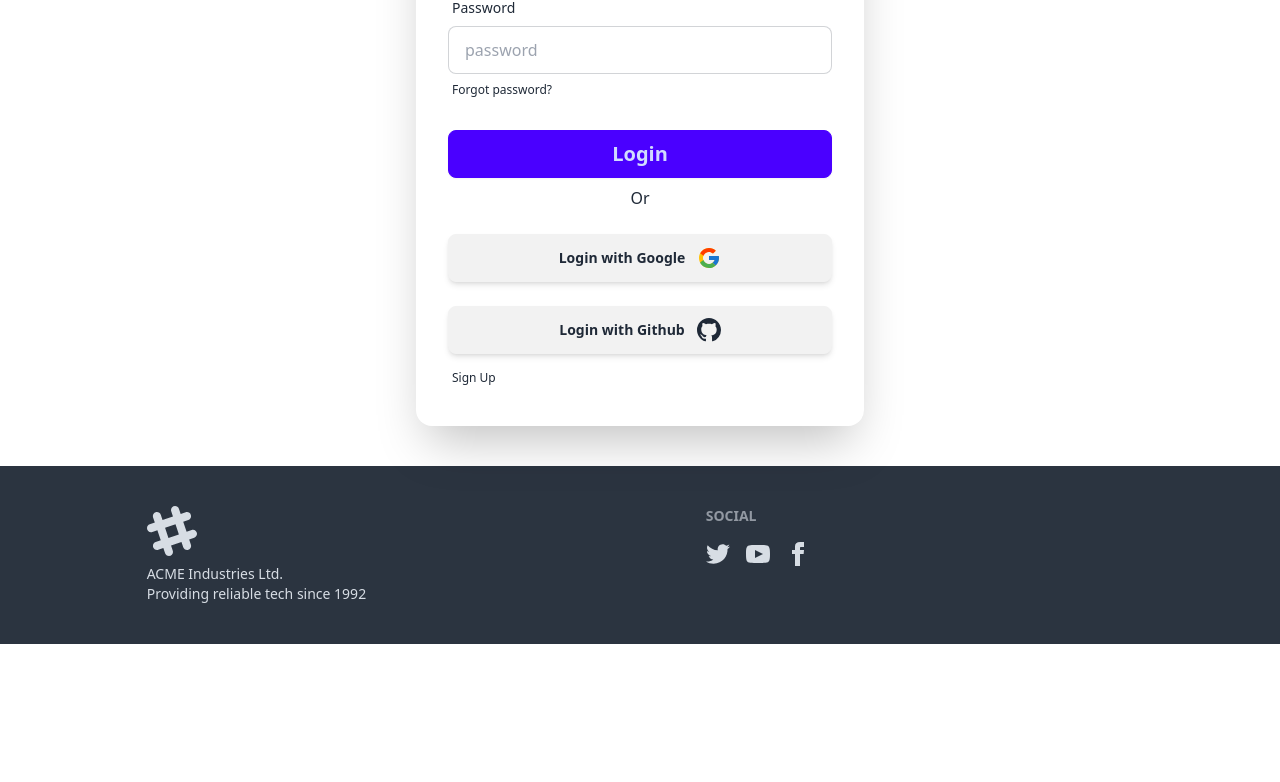
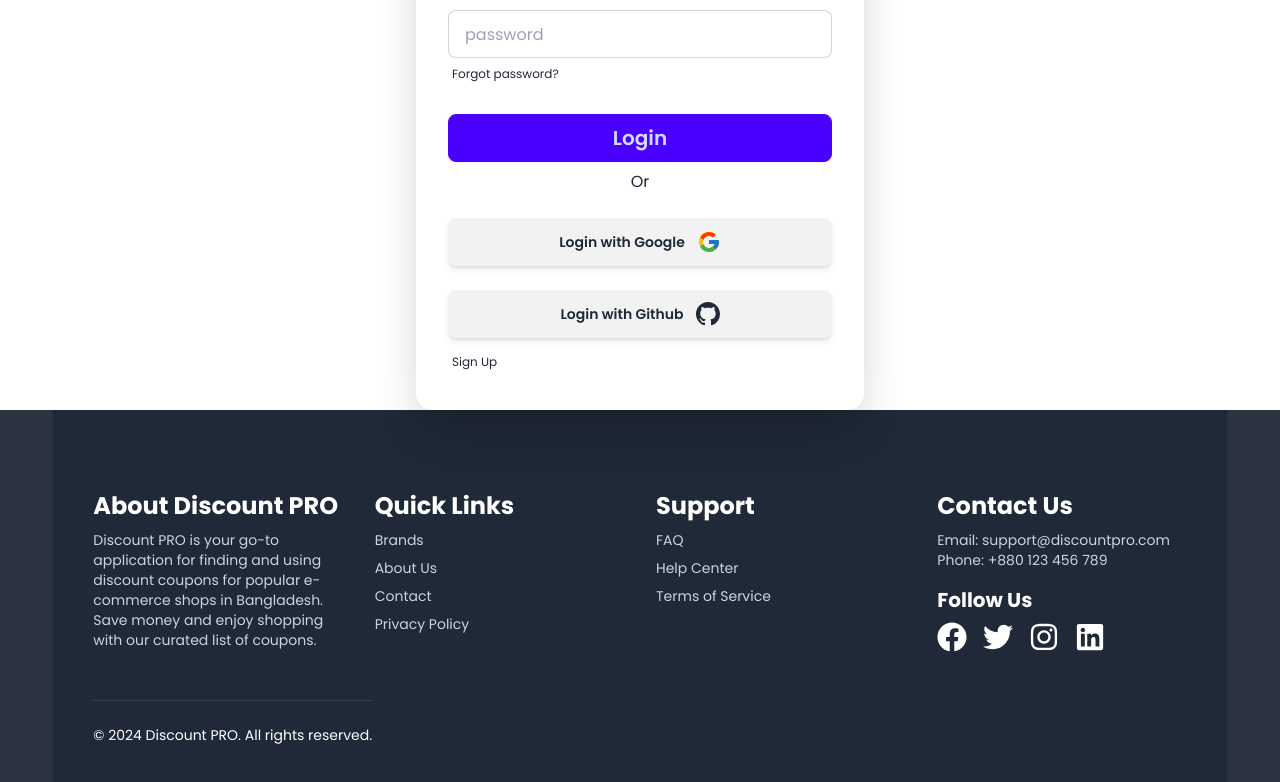
Before and after one commit to Developer-Jaber/Discount_PRO, a React (Vite) app: page /login_register in a window 1280 px wide. Shown: the part 484-1266 px from the top of the page. Before the commit the page ends 1128 px from the top, so only its background shows below. Built offline with nearby package versions, Linux system fonts and the light colour scheme; no server answers.

Commit message:
8. Footer redesign &  finishing  Done...

```diff
--- a/package.json
+++ b/package.json
@@ -10,6 +10,7 @@
     "preview": "vite preview"
   },
   "dependencies": {
+    "@fortawesome/fontawesome-free": "^6.7.1",
     "@headlessui/react": "^2.2.0",
     "animate.css": "^4.1.1",
     "firebase": "^11.0.2",
--- a/src/components/Footer.jsx
+++ b/src/components/Footer.jsx
@@ -1,62 +1,126 @@
+import { FaFacebook, FaInstagram, FaLinkedin, FaTwitter } from "react-icons/fa"
+
 const Footer = () => {
   return (
-    <footer className='mx-auto p-10 w-10/12 text-neutral-content footer'>
-      <aside>
-        <svg
-          width='50'
-          height='50'
-          viewBox='0 0 24 24'
-          xmlns='http://www.w3.org/2000/svg'
-          fillRule='evenodd'
-          clipRule='evenodd'
-          className='fill-current'
+    <footer className='bg-gray-800 mx-auto p-10 w-11/12 text-white footer'>
+      <div className='mx-auto mt-10 container'>
+        <div className='gap-8 grid grid-cols-1 md:grid-cols-4'>
+          {/* About Us */}
+          <div>
+            <h3 className='mb-2 font-bold text-2xl'>About Discount PRO</h3>
+            <p className="text-slate-300">
+              Discount PRO is your go-to application for finding and using
+              discount coupons for popular e-commerce shops in Bangladesh. Save
+              money and enjoy shopping with our curated list of coupons.
+            </p>
+          </div>
+
+          {/* Quick Links */}
+          <div>
+            <h3 className='mb-2 font-bold text-2xl'>Quick Links</h3>
+            <ul className='p-0 text-slate-300 list-none'>
+              <li className='mb-2'>
+                <a href='/brands' className='hover:underline'>
+                  Brands
+                </a>
+              </li>
+              <li className='mb-2'>
+                <a href='/about' className='hover:underline'>
+                  About Us
+                </a>
+              </li>
+              <li className='mb-2'>
+                <a href='/contact' className='hover:underline'>
+                  Contact
+                </a>
+              </li>
+              <li className='mb-2'>
+                <a href='/privacy' className='hover:underline'>
+                  Privacy Policy
+                </a>
+              </li>
+            </ul>
+          </div>
+
+          {/* Support */}
+          <div>
+            <h3 className='mb-2 font-bold text-2xl'>Support</h3>
+            <ul className='p-0 text-slate-300 list-none'>
+              <li className='mb-2'>
+                <a href='/faq' className='hover:underline'>
+                  FAQ
+                </a>
+              </li>
+              <li className='mb-2'>
+                <a href='/help' className='hover:underline'>
+                  Help Center
+                </a>
+              </li>
+              <li className='mb-2'>
+                <a href='/terms' className='hover:underline'>
+                  Terms of Service
+                </a>
+              </li>
+            </ul>
+          </div>
+
+          {/* Contact Us */}
+          <div>
+            <h3 className='mb-2 font-bold text-2xl'>Contact Us</h3>
+            <p className="text-slate-300">
+              Email:{' '}
+              <a
+                href='mailto:support@discountpro.com'
+                className='hover:underline'
               >
-          <path d='M22.672 15.226l-2.432.811.841 2.515c.33 1.019-.209 2.127-1.23 2.456-1.15.325-2.148-.321-2.463-1.226l-.84-2.518-5.013 1.677.84 2.517c.391 1.203-.434 2.542-1.831 2.542-.88 0-1.601-.564-1.86-1.314l-.842-2.516-2.431.809c-1.135.328-2.145-.317-2.463-1.229-.329-1.018.211-2.127 1.231-2.456l2.432-.809-1.621-4.823-2.432.808c-1.355.384-2.558-.59-2.558-1.839 0-.817.509-1.582 1.327-1.846l2.433-.809-.842-2.515c-.33-1.02.211-2.129 1.232-2.458 1.02-.329 2.13.209 2.461 1.229l.842 2.515 5.011-1.677-.839-2.517c-.403-1.238.484-2.553 1.843-2.553.819 0 1.585.509 1.85 1.326l.841 2.517 2.431-.81c1.02-.33 2.131.211 2.461 1.229.332 1.018-.21 2.126-1.23 2.456l-2.433.809 1.622 4.823 2.433-.809c1.242-.401 2.557.484 2.557 1.838 0 .819-.51 1.583-1.328 1.847m-8.992-6.428l-5.01 1.675 1.619 4.828 5.011-1.674-1.62-4.829z'></path>
-        </svg>
-        <p>
-          ACME Industries Ltd.
-          <br />
-          Providing reliable tech since 1992
+                support@discountpro.com
+              </a>
             </p>
-      </aside>
-      <nav>
-        <h6 className='footer-title'>Social</h6>
-        <div className='gap-4 grid grid-flow-col'>
-          <a>
-            <svg
-              xmlns='http://www.w3.org/2000/svg'
-              width='24'
-              height='24'
-              viewBox='0 0 24 24'
-              className='fill-current'
+            <p className="text-slate-300">
+              Phone:{' '}
+              <a href='tel:+880123456789' className='hover:underline'>
+                +880 123 456 789
+              </a>
+            </p>
+            <div className='mt-4'>
+              <h4 className='font-bold text-xl'>Follow Us</h4>
+              <div className='flex space-x-4 mt-2 text-3xl'>
+                <a
+                  href='https://facebook.com'
+                  className='text-white hover:text-gray-400'
                 >
-              <path d='M24 4.557c-.883.392-1.832.656-2.828.775 1.017-.609 1.798-1.574 2.165-2.724-.951.564-2.005.974-3.127 1.195-.897-.957-2.178-1.555-3.594-1.555-3.179 0-5.515 2.966-4.797 6.045-4.091-.205-7.719-2.165-10.148-5.144-1.29 2.213-.669 5.108 1.523 6.574-.806-.026-1.566-.247-2.229-.616-.054 2.281 1.581 4.415 3.949 4.89-.693.188-1.452.232-2.224.084.626 1.956 2.444 3.379 4.6 3.419-2.07 1.623-4.678 2.348-7.29 2.04 2.179 1.397 4.768 2.212 7.548 2.212 9.142 0 14.307-7.721 13.995-14.646.962-.695 1.797-1.562 2.457-2.549z'></path>
-            </svg>
+                  <FaFacebook></FaFacebook>
                 </a>
-          <a>
-            <svg
-              xmlns='http://www.w3.org/2000/svg'
-              width='24'
-              height='24'
-              viewBox='0 0 24 24'
-              className='fill-current'
+                <a
+                  href='https://twitter.com'
+                  className='text-white hover:text-gray-400'
                 >
-              <path d='M19.615 3.184c-3.604-.246-11.631-.245-15.23 0-3.897.266-4.356 2.62-4.385 8.816.029 6.185.484 8.549 4.385 8.816 3.6.245 11.626.246 15.23 0 3.897-.266 4.356-2.62 4.385-8.816-.029-6.185-.484-8.549-4.385-8.816zm-10.615 12.816v-8l8 3.993-8 4.007z'></path>
-            </svg>
+                  <FaTwitter></FaTwitter>
                 </a>
-          <a>
-            <svg
-              xmlns='http://www.w3.org/2000/svg'
-              width='24'
-              height='24'
-              viewBox='0 0 24 24'
-              className='fill-current'
+                <a
+                  href='https://instagram.com'
+                  className='text-white hover:text-gray-400'
                 >
-              <path d='M9 8h-3v4h3v12h5v-12h3.642l.358-4h-4v-1.667c0-.955.192-1.333 1.115-1.333h2.885v-5h-3.808c-3.596 0-5.192 1.583-5.192 4.615v3.385z'></path>
-            </svg>
+                  <FaInstagram></FaInstagram>
+                </a>
+                <a
+                  href='https://linkedin.com'
+                  className='text-white hover:text-gray-400'
+                >
+                  <FaLinkedin></FaLinkedin>
                 </a>
               </div>
-      </nav>
+            </div>
+          </div>
+        </div>
+
+        {/* Footer Bottom */}
+        <div className='border-gray-700 mt-10 pt-6 border-t text-center'>
+          <p className='text-sm'>
+            &copy; 2024 Discount PRO. All rights reserved.
+          </p>
+        </div>
+      </div>
     </footer>
   )
 }
--- a/src/layouts/LoginSignInPageLayout.jsx
+++ b/src/layouts/LoginSignInPageLayout.jsx
@@ -5,11 +5,11 @@ import Footer from '../components/Footer'
 
 const LoginSignInPageLayout = () => {
   return (
-    <div>
+    <div className="font-poppins">
       <header className='bg-base-200'>
         <Header></Header>
       </header>
-      <main className='py-10'>
+      <main>
         <Outlet></Outlet>
       </main>
       <footer className='bg-neutral'>
--- a/src/private/Profile.jsx
+++ b/src/private/Profile.jsx
@@ -1,19 +1,23 @@
-import { useContext } from "react"
-import { FaRegEdit } from "react-icons/fa"
-import { AuthContext } from "../Provider/AuthProvider"
-import { Link } from "react-router-dom";
+import { useContext } from 'react'
+import { FaRegEdit } from 'react-icons/fa'
+import { AuthContext } from '../Provider/AuthProvider'
+import { Link } from 'react-router-dom'
 
 const Profile = () => {
-    const {user,logout} = useContext(AuthContext);
+  const { user, logout } = useContext(AuthContext)
   // const {displayName,email,photoURL} = user
 
   const handleLogOut = () => {
     logout()
   }
   return (
+    <div className='my-14'>
+        <h1 className='my-5 font-semibold text-3xl text-center'>Welcome To Your Profile</h1>
       <div className='flex flex-col items-center bg-white shadow-lg mx-auto mt-10 p-6 rounded-lg max-w-md'>
         <div className='flex justify-end mb-4 w-full text-3xl'>
-        <Link to='/login_register/update_profile' className='mr-2'><FaRegEdit></FaRegEdit></Link>
+          <Link to='/login_register/update_profile' className='mr-2'>
+            <FaRegEdit></FaRegEdit>
+          </Link>
         </div>
 
         <img
@@ -21,14 +25,18 @@ const Profile = () => {
           src={user && user?.photoURL}
           alt={user && user?.displayName}
         />
-      <h2 className='mb-2 font-semibold text-2xl'>{user && user?.displayName}</h2>
+        <h2 className='mb-2 font-semibold text-2xl'>
+          {user && user?.displayName}
+        </h2>
         <p className='mb-4 text-gray-600'>{user && user?.email}</p>
 
         <div className='mt-4 w-full'>
           <h3 className='mb-2 font-semibold text-xl'>Profile Information</h3>
           <div className='mb-2 text-left'>
             <span className='text-gray-500'>Username:</span>
-          <span className='ml-2 text-gray-700'>{user && user?.displayName}</span>
+            <span className='ml-2 text-gray-700'>
+              {user && user?.displayName}
+            </span>
           </div>
           {/* <div className='mb-2 text-left'>
           <span className='text-gray-500'>Email:</span>
@@ -36,10 +44,18 @@ const Profile = () => {
         </div> */}
           <div className='mb-2 text-left'>
             <span className='text-gray-500'>Address:</span>
-          <span className='ml-2 text-gray-700'>123 Main St, Anytown, USA</span>
+            <span className='ml-2 text-gray-700'>
+              123 Main St, Anytown, USA
+            </span>
           </div>
         </div>
-      <button onClick={handleLogOut} className="mt-8 w-full font-bold text-red-500 text-xl btn btn-neutral">Log Out</button>
+        <button
+          onClick={handleLogOut}
+          className='mt-8 w-full font-bold text-red-500 text-xl btn btn-neutral'
+        >
+          Log Out
+        </button>
+      </div>
     </div>
   )
 }
```
Also changed, not shown: 1 other file (tests, documents, lock files or other folders). Lines whose indentation alone changed are shown as unchanged.
